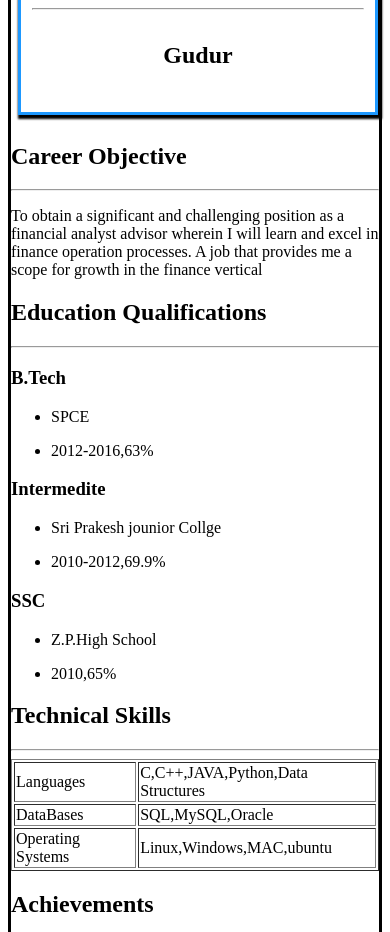
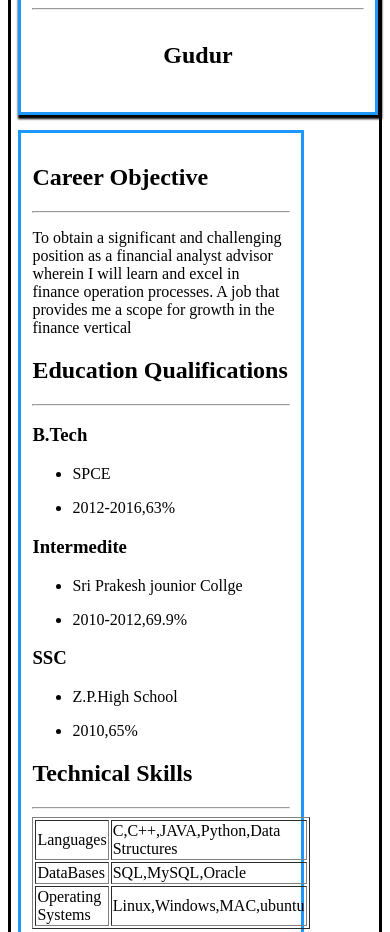
Before and after one commit to abdulbasid69/dom, a plain HTML site: page index.html in a window 390 px wide. Shown: the part 500-1432 px from the top of the page. Drawn offline with Linux system fonts and the light colour scheme.

Commit message:
Update style.css

```diff
--- a/style.css
+++ b/style.css
@@ -3,7 +3,7 @@
   flex-direction: row;
 }
 .childone{
-  border: 3px solid #1D98FF;
+  border: 3px solid ;
   padding: 3%;
   margin: 2%;
   width: 30%;
@@ -22,6 +22,14 @@ img{
   margin-left: auto;
   margin-right: auto;
   box-shadow: 5px 7px 15px blue;
+}
+.childtwo{
+  border: 3px solid #1D98FF;
+  padding: 3%;
+  margin: 2%;
+  width: 70%;
+  border-radius:;
+  background-color:;
 }
 
 @media only screen and (min-width:320px) and (max-width: 480px){
@@ -53,6 +61,14 @@ img{
     margin-right: auto;
     box-shadow: 5px 7px 15px #000;
   }
+  .childtwo{
+  border: 3px solid #1D98FF;
+  padding: 3%;
+  margin: 2%;
+  width: 70%;
+  border-radius:;
+  background-color:;
+}
 
 }
 @media only screen and (min-width:481px) and (max-width:768px ){
```
